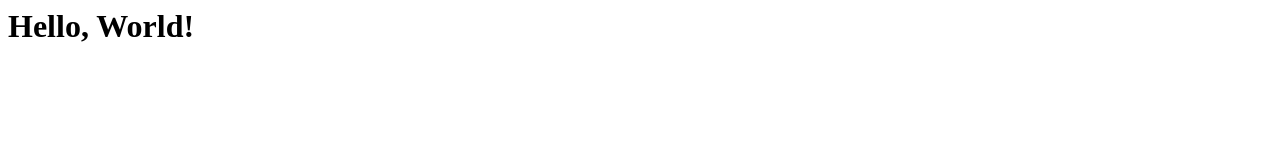
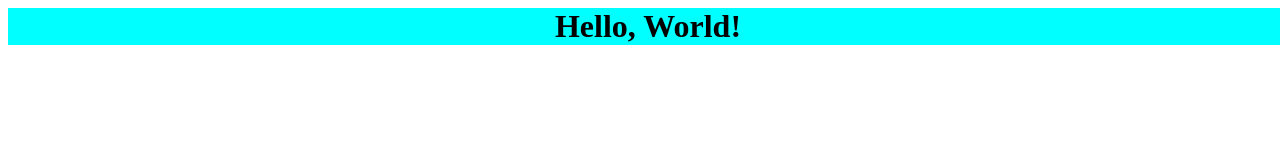
Before and after one commit to antaschumacher/hello-world, a plain HTML site: page index.html in a window 1280 px wide. Drawn offline with Linux system fonts and the light colour scheme.

Commit message:
Update on heading

```diff
--- a/index.html
+++ b/index.html
@@ -1,6 +1,7 @@
 <html>
     <head>
         <title>Hello, World!</title>
+        <link rel="stylesheet" href="style.css">
     </head>
 
     <body>
--- /dev/null
+++ b/style.css
@@ -0,0 +1,9 @@
+html,
+body {
+    width: 100%;
+}
+
+h1 {
+    text-align: center;
+    background-color: aqua;
+}
```
